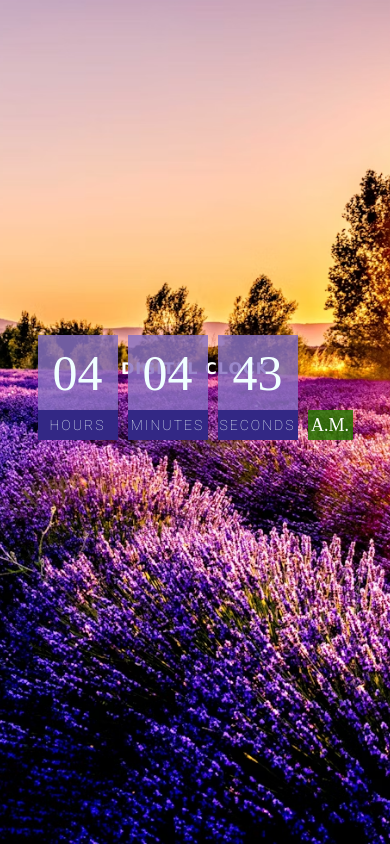
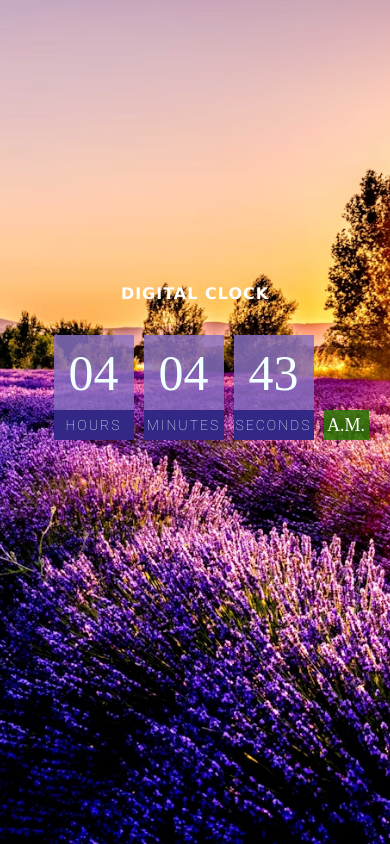
Before and after one commit to rahulsaha2005/DigitalClock, a plain HTML site: page index.html in a window 390 px wide. Drawn offline with Linux system fonts and the light colour scheme.

Commit message:
Update style.css

```diff
--- a/style.css
+++ b/style.css
@@ -86,20 +86,13 @@ span {
   color: white;
 }
 
-/* Mobile responsiveness */
 @media (max-width: 600px) {
-  .container {
-    width: 90vw;
-  }
-
   .heading {
-    transform: translateX(0);
     font-size: 16px;
     letter-spacing: 1px;
+    transform: translateY(-75px);
     margin-bottom: 2px;
-    text-align: center;
   }
-
   .sub-hours,
   .sub-min,
   .sub-sec {
@@ -108,9 +101,8 @@ span {
   }
 
   .time {
-    transform: translateY(-45px);
+    transform: translateY(-45px) translateX(16px);
   }
-
   .unit {
     width: 45px;
     height: 30px;
@@ -119,5 +111,6 @@ span {
   span {
     width: 80px;
     height: 75px;
+    background-color: #8970c2d4;
   }
 }
```
